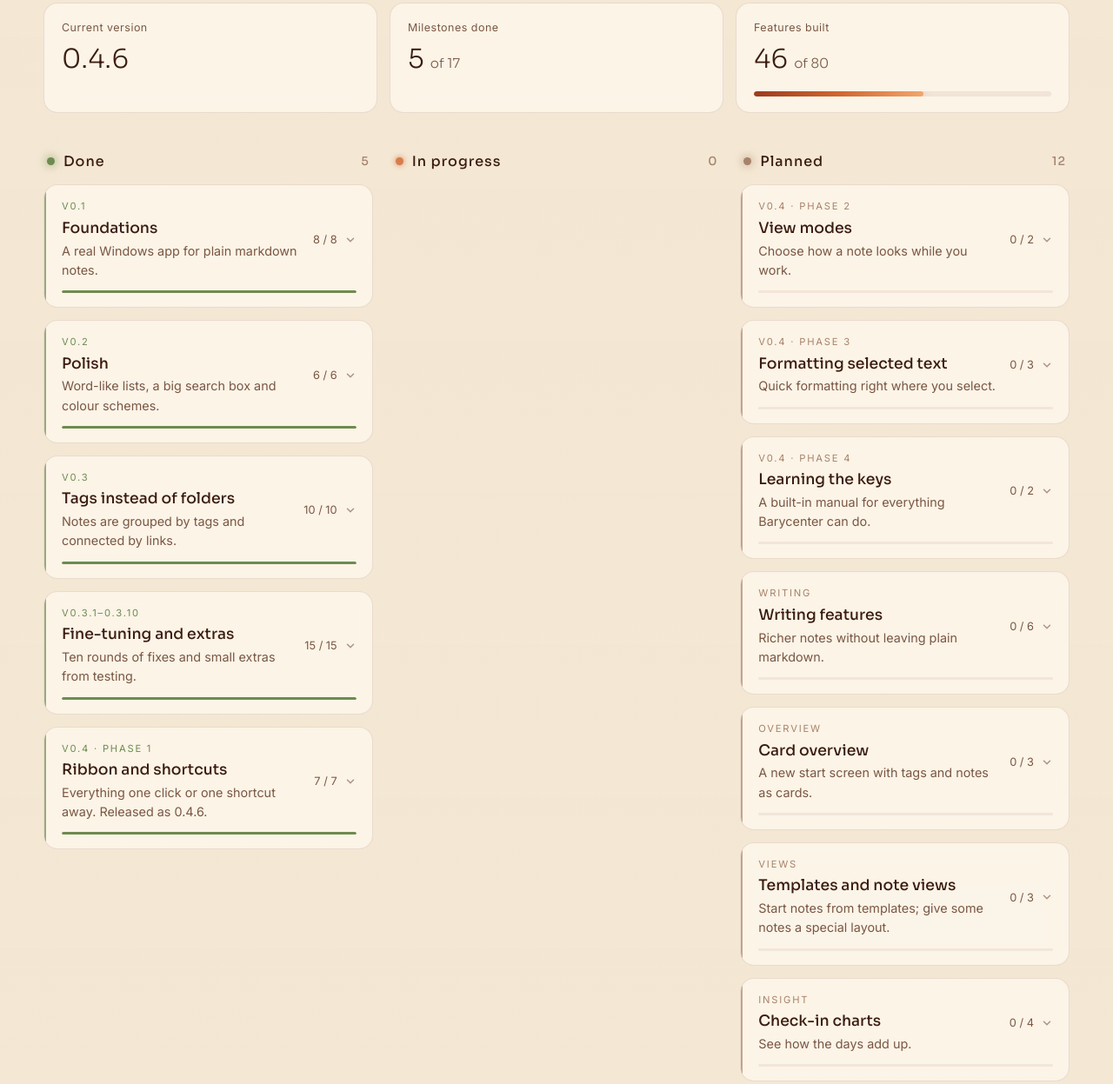
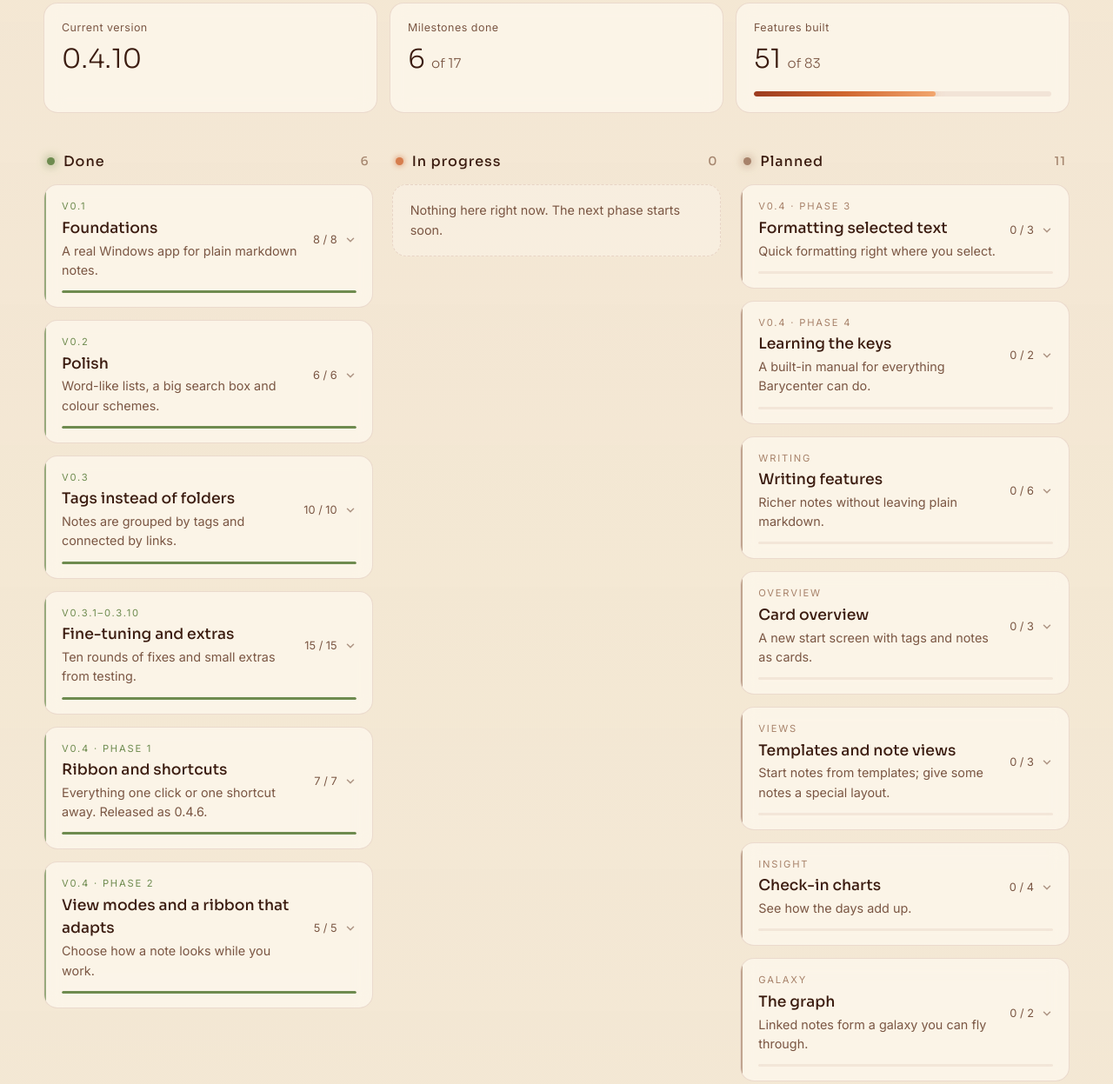
Before and after one commit to Dobinn10/Dobinn10.github.io, a plain HTML site: page index.html in a window 1280 px wide. Shown: the part 1131-2378 px from the top of the page at 87% size. Drawn offline with Linux system fonts and the light colour scheme; animation ran at ten frames a second.

Commit message:
Board: 0.4 Phase 2 done, version 0.4.10
View modes and the folding ribbon move to Done. An empty column now
shows a short note instead of nothing.

Co-Authored-By: Claude Opus 5.5 <noreply@anthropic.com>
Claude-Session: https://claude.ai/code/session_01GG4as95whFDdwJqc7R57Vb

```diff
--- a/index.html
+++ b/index.html
@@ -219,6 +219,11 @@
   .card li svg { width: 14px; height: 14px; margin-top: 4px; }
   .card li.ok svg { color: var(--done); }
   .card li.todo svg { color: var(--faint); }
+  .col .empty {
+    margin: 0; padding: 18px 20px; font-size: .9rem; color: var(--muted);
+    border: 1px dashed var(--panel-border); border-radius: 16px;
+    background: rgba(255, 250, 242, 0.35);
+  }
 
   footer {
     position: relative; z-index: 2;
@@ -320,7 +325,7 @@
         lede: "Barycenter is a notes app for Windows where every note is a plain markdown file in a folder you choose. Notes are grouped with tags and connected with links, and over time they form a galaxy. It's being built in the open, one version at a time.",
         done: "Done", "in-progress": "In progress", planned: "Planned",
         currentVersion: "Current version", milestonesDone: "Milestones done", featuresBuilt: "Features built",
-        of: "of", lastUpdated: "Last updated",
+        of: "of", lastUpdated: "Last updated", emptyCol: "Nothing here right now. The next phase starts soon.",
         description: "Barycenter is a personal notes app for Windows, being built in the open. Here's what's done and what's next."
       },
       sv: {
@@ -333,7 +338,7 @@
         lede: "Barycenter är en anteckningsapp för Windows där varje anteckning är en vanlig markdown-fil i en mapp som du själv väljer. Anteckningarna grupperas med taggar och kopplas ihop med länkar, och med tiden bildar de en galax. Appen byggs öppet, en version i taget.",
         done: "Klart", "in-progress": "Pågår", planned: "Planerat",
         currentVersion: "Nuvarande version", milestonesDone: "Klara etapper", featuresBuilt: "Klara funktioner",
-        of: "av", lastUpdated: "Senast uppdaterad",
+        of: "av", lastUpdated: "Senast uppdaterad", emptyCol: "Inget här just nu. Nästa fas börjar snart.",
         description: "Barycenter är en personlig anteckningsapp för Windows som byggs öppet. Här syns vad som är klart och vad som kommer härnäst."
       }
     };
@@ -403,6 +408,7 @@
         el.className = "col";
         el.setAttribute("data-status", key);
         var html = '<h3><span class="dot"></span>' + esc(T[key]) + '<span class="n">' + ms.length + '</span></h3>';
+        if (!ms.length) html += '<p class="empty">' + esc(T.emptyCol) + '</p>';
         ms.forEach(function (m) {
           var feats = (m.features || []).map(parse);
           var d = feats.filter(function (f) { return f.done; }).length;
--- a/progress.js
+++ b/progress.js
@@ -18,7 +18,7 @@
 
 window.BARYCENTER = {
   updated: "25 November 2026 | 25 november 2026",
-  currentVersion: "0.4.6",
+  currentVersion: "0.4.10",
 
   milestones: [
     // ── Done ─────────────────────────────────────────────────
@@ -95,7 +95,6 @@ window.BARYCENTER = {
       ],
     },
 
-    // ── In progress ──────────────────────────────────────────
     {
       status: "done",
       version: "v0.4 · Phase 1 | v0.4 · Fas 1",
@@ -112,17 +111,23 @@ window.BARYCENTER = {
       ],
     },
 
-    // ── Planned ──────────────────────────────────────────────
     {
-      status: "planned",
+      status: "done",
       version: "v0.4 · Phase 2 | v0.4 · Fas 2",
-      title: "View modes | Visningslägen",
+      title: "View modes and a ribbon that adapts | Visningslägen och ett menyband som anpassar sig",
       summary: "Choose how a note looks while you work. | Välj hur en anteckning ser ut medan du arbetar.",
       features: [
-        "Three view modes: Source, Live preview and Reading | Tre visningslägen: källkod, direktvisning och läsläge",
-        "Switch between them from the View tab | Växla mellan dem från fliken Visa",
+        "✓ Three view modes: Source, Live preview and Reading | Tre visningslägen: källkod, direktvisning och läsläge",
+        "✓ Switch from the View tab or with a shortcut, remembered after restart | Växla från fliken Visa eller med ett kortkommando, och valet sparas",
+        "✓ Show spaces and line ends in Source | Visa mellanslag och radslut i källkodsläget",
+        "✓ Reading mode locks the text, but checkboxes still tick | Läsläget låser texten, men kryssrutor går fortfarande att bocka i",
+        "✓ The ribbon folds into menus in narrow windows, like Word | Menybandet fälls ihop till menyer i smala fönster, som i Word",
       ],
     },
+
+    // ── In progress ──────────────────────────────────────────
+
+    // ── Planned ──────────────────────────────────────────────
     {
       status: "planned",
       version: "v0.4 · Phase 3 | v0.4 · Fas 3",
```
